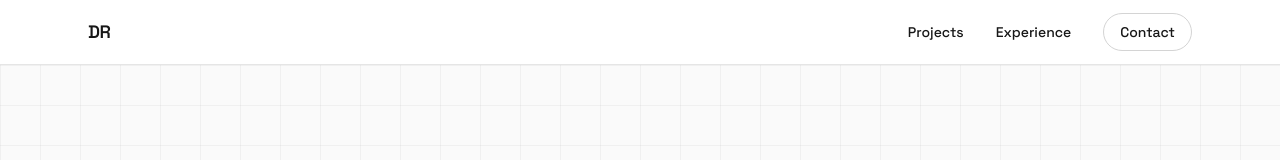
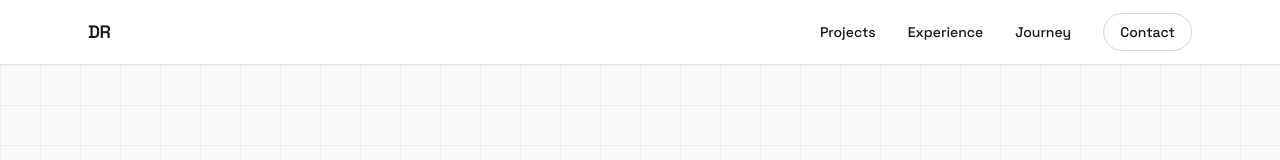
Before and after one commit to d-roncevic/dr-portfolio, a Next.js app: page / in a window 1280 px wide. Shown: the top 160 px of the page. Built offline with nearby package versions, Linux system fonts and the light colour scheme.

Commit message:
fix scrolltotop

```diff
--- a/components/helper/ScrollToTop.tsx
+++ b/components/helper/ScrollToTop.tsx
@@ -18,6 +18,7 @@ export default function ScrollToTop() {
 
   const scrollToTop = () => {
     window.scrollTo({ top: 0, behavior: "smooth" });
+    window.history.replaceState(null, "", window.location.pathname);
   };
 
   return (
--- a/components/layout/Header.tsx
+++ b/components/layout/Header.tsx
@@ -27,6 +27,13 @@ export default function Header() {
           </Link>
 
           <Link
+            href="#journey"
+            className="hover:underline underline-offset-4 transition"
+          >
+            Journey
+          </Link>
+
+          <Link
             href="#contact"
             className="px-4 py-2 rounded-full border border-neutral-300 dark:border-neutral-700 hover:bg-black hover:text-white dark:hover:bg-white dark:hover:text-black transition"
           >
--- a/components/sections/Journey.tsx
+++ b/components/sections/Journey.tsx
@@ -96,7 +96,7 @@ export default function Journey() {
   ];
 
   return (
-    <section className="max-w-4xl mx-auto px-6 py-32 space-y-20">
+    <section className="max-w-4xl mx-auto px-6 py-32 space-y-20" id="journey">
       <h2 className="text-3xl md:text-4xl font-semibold tracking-tight text-neutral-900">
         My Journey
       </h2>
```
